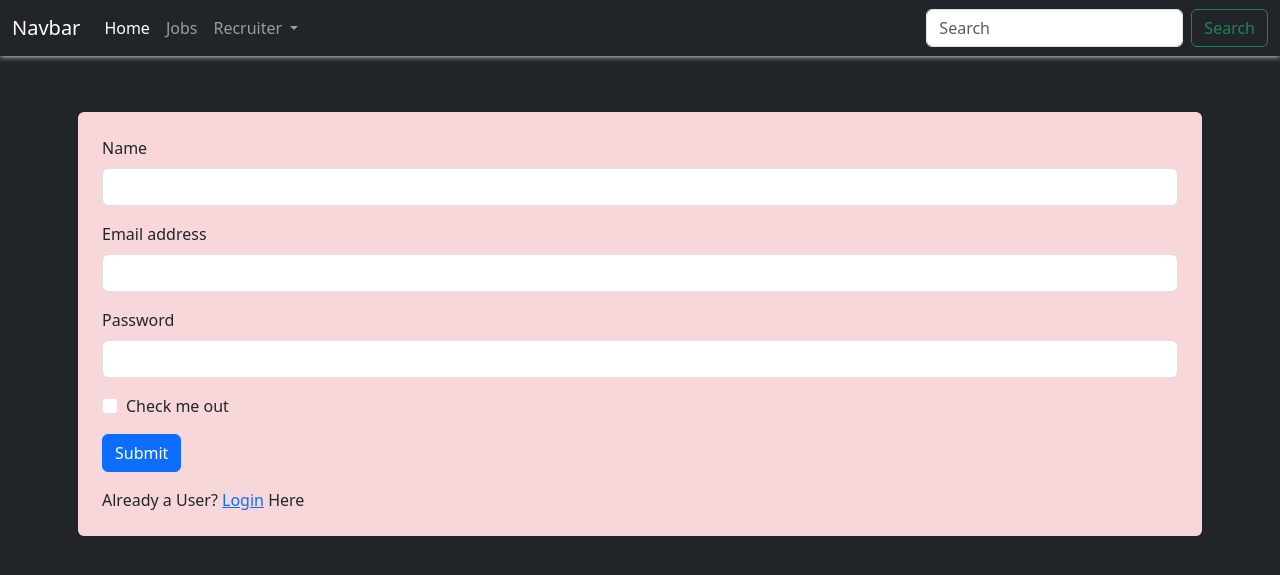
After one commit to kb0303/job-search-project, a Node server app: page /register in a window 1280 px wide. The commit adds this page. Shown: the top 575 px of the page. Run offline with Node 20, Linux system fonts and the light colour scheme; some libraries are stand-ins or nearby versions.

Commit message:
edit and delete functionality

```diff
--- a/app.js
+++ b/app.js
@@ -4,6 +4,9 @@ import expressEjsLayouts from 'express-ejs-layouts';
 import HomePageController from './src/controllers/HomePage.controller.js';
 import UserController from './src/controllers/User.controller.js';
 import JobsController from './src/controllers/Jobs.controller.js';
+import session from 'express-session';
+import cookieParser from 'cookie-parser';
+import { auth } from './src/middleware/auth.middleware.js';
 
 const server = express();
 
@@ -15,17 +18,37 @@ server.set("view engine", "ejs");
 server.set("views", path.join(path.resolve(), 'src', 'Views'));
 
 server.use(expressEjsLayouts);
+server.use(session({
+	secret: 'SECRET',
+	resave: false,
+	saveUninitialized: true,
+	cookie: { secure: false }
+}));
+server.use(cookieParser());
 
 const homePageController = new HomePageController()
 const userController = new UserController()
 const jobsController = new JobsController()
 
+// Home Page Routes
 server.get('/', homePageController.getHomePage);
+
+// Register Routes
+server.get('/register', userController.getRegister);
 server.post('/register', userController.postRegister);
+
+// Login Routes
 server.get('/login', userController.getLogin);
+server.post('/login', userController.postLogin);
+
+// Job and Job-detail Routes
 server.get('/jobs', jobsController.getJobs);
 server.get('/job/:id', jobsController.getJobDetail);
-server.get('/update_job/:id', jobsController.updateJob);
+
+// Update Routes
+server.get('/update_job/:id', auth, jobsController.updateJob);
+server.post('/update_job', jobsController.postUpdateJob)
+server.post('/delete_job/:id', auth, jobsController.deleteJob);
 
 server.use(express.static('public'));
 server.use(express.static('src/Views'));
--- /dev/null
+++ b/public/main.js
@@ -0,0 +1,12 @@
+function deleteProduct(id) {
+	const result = confirm("Are you sure you want to delete this product ?");
+	if (result) {
+		fetch('/delete_job/' + id, {
+			method: 'POST',
+		}).then((res) => {
+			if (res.ok) {
+				location.replace('/jobs');
+			}
+		})
+	}
+}
--- a/src/controllers/User.controller.js
+++ b/src/controllers/User.controller.js
@@ -2,16 +2,36 @@ import { JobsModel } from "../models/Jobs.model.js";
 import UserModel from "../models/User.model.js";
 
 export default class UserController {
+	getRegister(req, res) {
+		res.render('register');
+	}
 	postRegister(req, res) {
-		const {name, email, password} = req.body;
+		const { name, email, password } = req.body;
 		UserModel.add(name, email, password)
-		res.render('login');
+		res.render('login', {
+			errorMessage: null,
+		});
 	}
 	getLogin(req, res) {
-		res.render('login')
+		res.render('login', {
+			errorMessage: null,
+		})
 	}
 	postLogin(req, res) {
+		const { email, password } = req.body;
+		const user = UserModel.isValidUser(email, password);
+		req.session.userEmail = email;
+
 		let jobs = JobsModel.get();
-		res.render('jobs', jobs)
+		if (!user) {
+			res.render('login', {
+				errorMessage: 'Invalid User Credentials',
+			})
+		}
+		res.render('jobs', {
+			jobs,
+			errorMessage: null,
+			userEmail: req.session.userEmail
+		})
 	}
 }
--- a/src/views/jobDetails.ejs
+++ b/src/views/jobDetails.ejs
@@ -4,7 +4,7 @@
 	<div class="job-detail-action-btns d-flex align-items-center mt-5">
 		<span class="bg-warning p-2 rounded text-black me-5">Actively Hiring <i class="fa-solid fa-arrow-up-right-dots"></i></span>
 		<a href="/update_job/<%= jobs.id %>"><i title="Edit" class="fa-solid fa-pen-to-square fa-2x text-warning me-4"></i></a>
-		<i title="Delete" class="fa-solid fa-trash fa-2x text-danger"></i>
+		<i title="Delete" onclick="deleteProduct('<%= jobs.id %>')" class="fa-solid fa-trash fa-2x text-danger"></i>
 	</div>
 
 	<h4 class="card-title mt-3"><%= jobs.CompanyName %></h4>
--- a/src/views/layout.ejs
+++ b/src/views/layout.ejs
@@ -8,6 +8,7 @@
 	<link rel="stylesheet" type="text/css" href="/job.css">
 	<link href="https://cdn.jsdelivr.net/npm/bootstrap@5.3.3/dist/css/bootstrap.min.css" rel="stylesheet"
 		integrity="sha384-QWTKZyjpPEjISv5WaRU9OFeRpok6YctnYmDr5pNlyT2bRjXh0JMhjY6hW+ALEwIH" crossorigin="anonymous">
+	<script src="/main.js"></script>
 </head>
 
 <body class="bg-dark text-light">
--- /dev/null
+++ b/src/views/register.ejs
@@ -0,0 +1,20 @@
+<form action="/register" method="post" class="bg-danger-subtle rounded p-4 text-dark mt-5">
+	<div class="mb-3">
+		<label for="exampleInputName1" class="form-label">Name</label>
+		<input type="text" class="form-control" name="name" id="exampleInputName1" aria-describedby="emailHelp">
+	</div>
+	<div class="mb-3">
+		<label for="exampleInputEmail1" class="form-label">Email address</label>
+		<input type="email" class="form-control" name="email" id="exampleInputEmail1" aria-describedby="emailHelp">
+	</div>
+	<div class="mb-3">
+		<label for="exampleInputPassword1" class="form-label">Password</label>
+		<input type="password" class="form-control" name="password" id="exampleInputPassword1">
+	</div>
+	<div class="mb-3 form-check">
+		<input type="checkbox" class="form-check-input" id="exampleCheck1">
+		<label class="form-check-label" for="exampleCheck1">Check me out</label>
+	</div>
+	<button type="submit" class="btn btn-primary">Submit</button>
+	<p class="mb-0 mt-3">Already a User? <a href="/login">Login</a> Here</p>
+</form>
```
Also changed, not shown: src/controllers/Jobs.controller.js (+23 -1 lines), src/middleware/auth.middleware.js (added, +7 -0 lines), src/views/login.ejs (+8 -5 lines).
